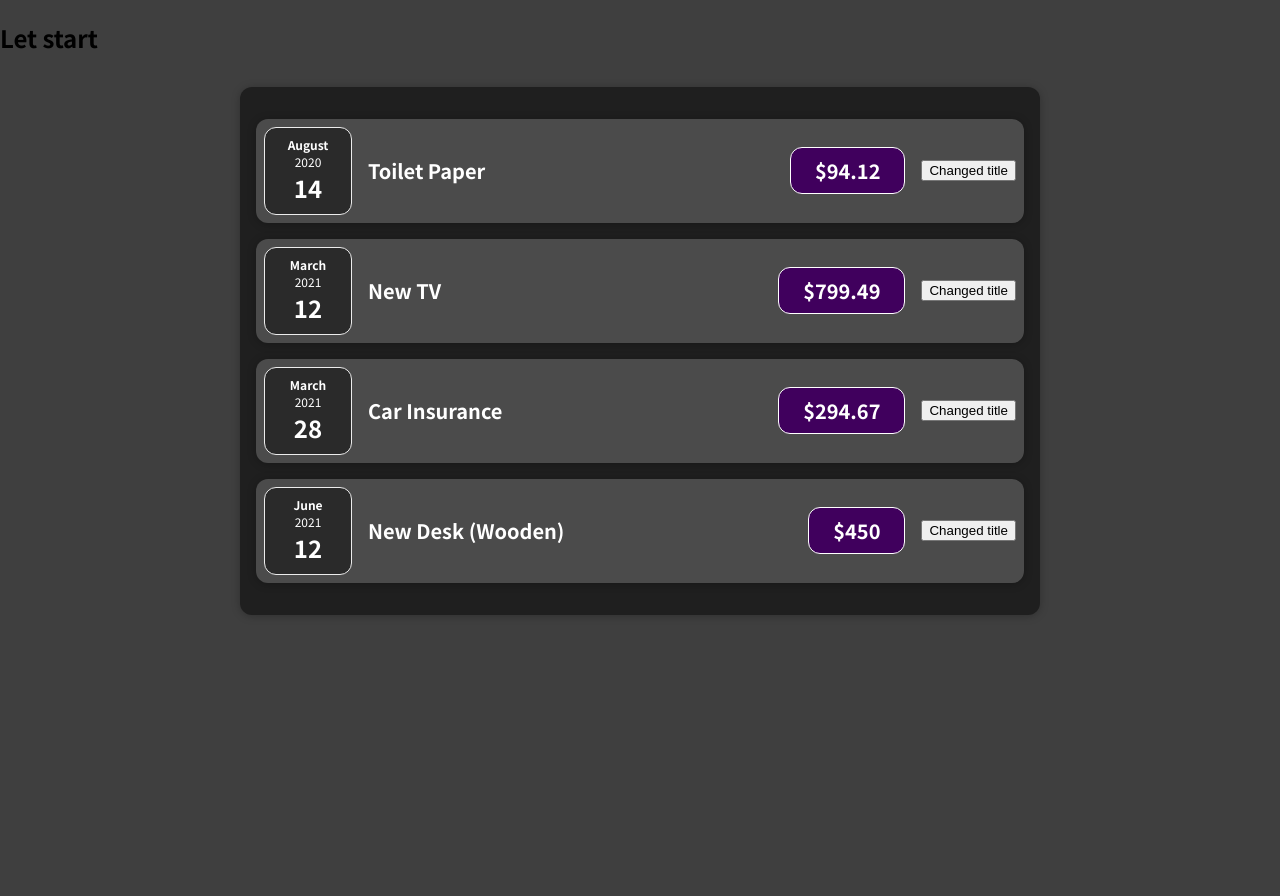
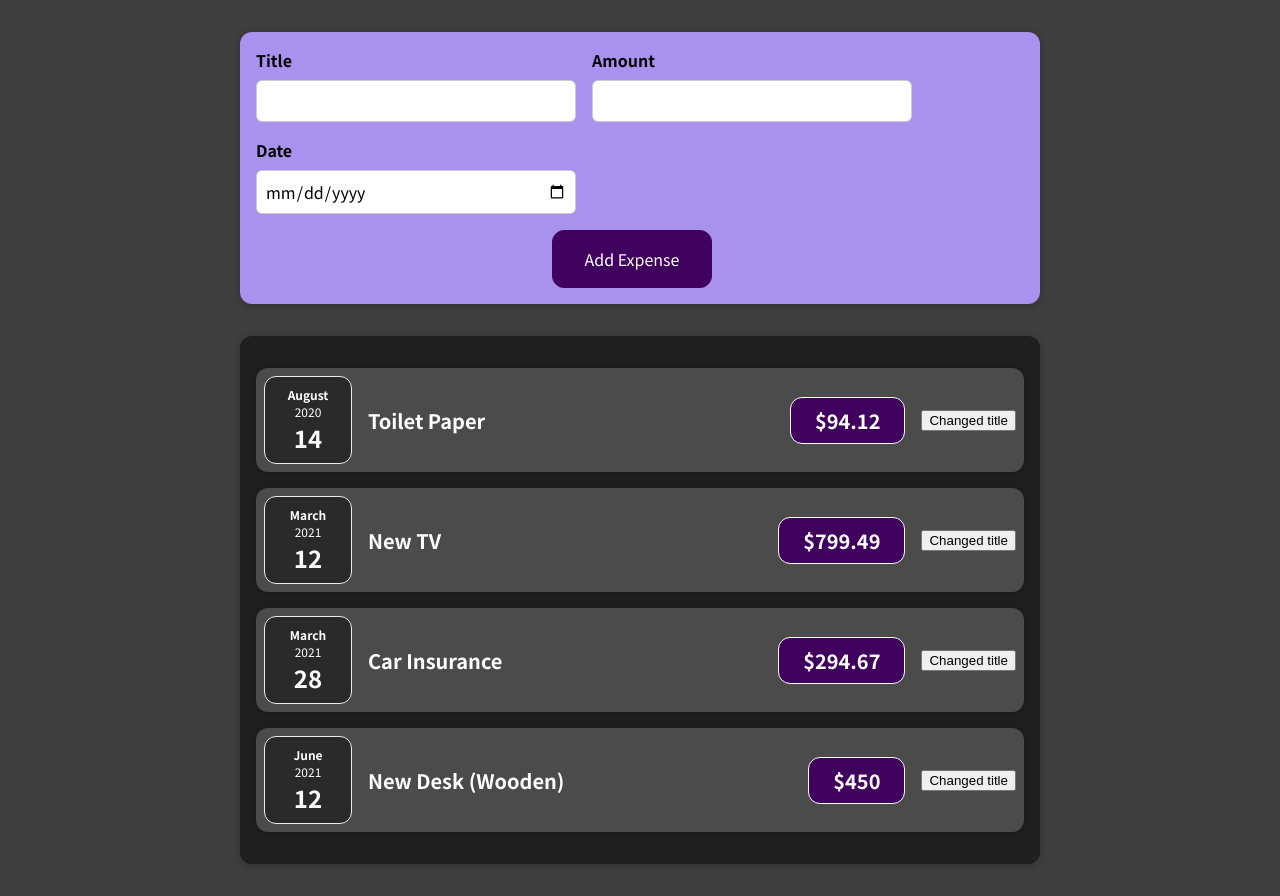
Before and after one commit to arkadiyshin/-learn-react-guide, a React (Create React App) app: page / in a window 1280 px wide. Before the commit the page ends 800 px from the top, so only its background shows below. Built offline with nearby package versions, Linux system fonts and the light colour scheme.

Commit message:
feat(expense): add new expense form

```diff
--- a/src/App.js
+++ b/src/App.js
@@ -1,5 +1,6 @@
 import React from 'react';
 import Expenses from "./components/Expenses/Expenses";
+import NewExpense from './components/NewExpense/NewExpense';
 
 function App() {
   const expenses = [
@@ -26,7 +27,7 @@
 
   return (
     <div>
-      <h2>Let start</h2>
+      <NewExpense />
       <Expenses items={expenses} />
     </div>
   );
--- /dev/null
+++ b/src/components/NewExpense/ExpenseForm.css
@@ -0,0 +1,26 @@
+.new-expense__controls {
+  display: flex;
+  flex-wrap: wrap;
+  gap: 1rem;
+  margin-bottom: 1rem;
+  text-align: left;
+}
+
+.new-expense__control label {
+  font-weight: bold;
+  margin-bottom: 0.5rem;
+  display: block;
+}
+
+.new-expense__control input {
+  font: inherit;
+  padding: 0.5rem;
+  border-radius: 6px;
+  border: 1px solid #ccc;
+  width: 20rem;
+  max-width: 100%;
+}
+
+.new-expense__actions {
+  text-align: right;
+}
--- /dev/null
+++ b/src/components/NewExpense/ExpenseForm.js
@@ -0,0 +1,30 @@
+import React from "react"
+
+import './ExpenseForm.css'
+
+const ExpenseForm = () => {
+  return (
+    <form>
+      <div className="new-expense__controls">
+        <div className="new-expense__control">
+          <label>Title</label>
+          <input type="text" />
+        </div>
+        <div className="new-expense__control">
+          <label>Amount</label>
+          <input type="number" min="0.01" step="0.01" />
+        </div>
+        <div className="new-expense__control">
+          <label>Date</label>
+          <input type="date" min="2023-01-01" max="2025-01-01" />
+        </div>
+
+      </div>
+      <div className="new-expense-action">
+        <button>Add Expense</button>
+      </div>
+    </form>
+  );
+}
+
+export default ExpenseForm;
--- /dev/null
+++ b/src/components/NewExpense/NewExpense.css
@@ -0,0 +1,38 @@
+.new-expense {
+  background-color: #a892ee;
+  padding: 1rem;
+  margin: 2rem auto;
+  width: 50rem;
+  max-width: 95%;
+  border-radius: 12px;
+  text-align: center;
+  box-shadow: 0 1px 8px rgba(0, 0, 0, 0.25);
+}
+
+.new-expense button {
+  font: inherit;
+  cursor: pointer;
+  padding: 1rem 2rem;
+  border: 1px solid #40005d;
+  background-color: #40005d;
+  color: white;
+  border-radius: 12px;
+  margin-right: 1rem;
+}
+
+.new-expense button:hover,
+.new-expense button:active {
+  background-color: #510674;
+  border-color: #510674;
+}
+
+.new-expense button.alternative {
+  color: #220131;
+  border-color: transparent;
+  background-color: transparent;
+}
+
+.new-expense button.alternative:hover,
+.new-expense button.alternative:active {
+  background-color: #ddb3f8;
+}
--- /dev/null
+++ b/src/components/NewExpense/NewExpense.js
@@ -0,0 +1,12 @@
+import React from "react"
+
+import './NewExpense.css'
+import ExpenseForm from "./ExpenseForm";
+
+const NewExpense = () => {
+  return <div className="new-expense">
+    <ExpenseForm />
+  </div>
+}
+
+export default NewExpense;
```
